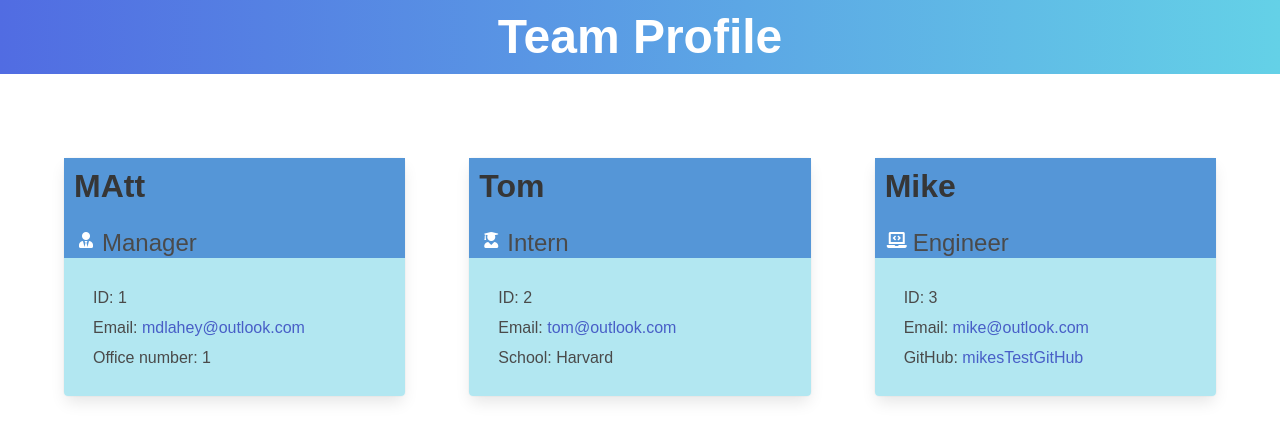
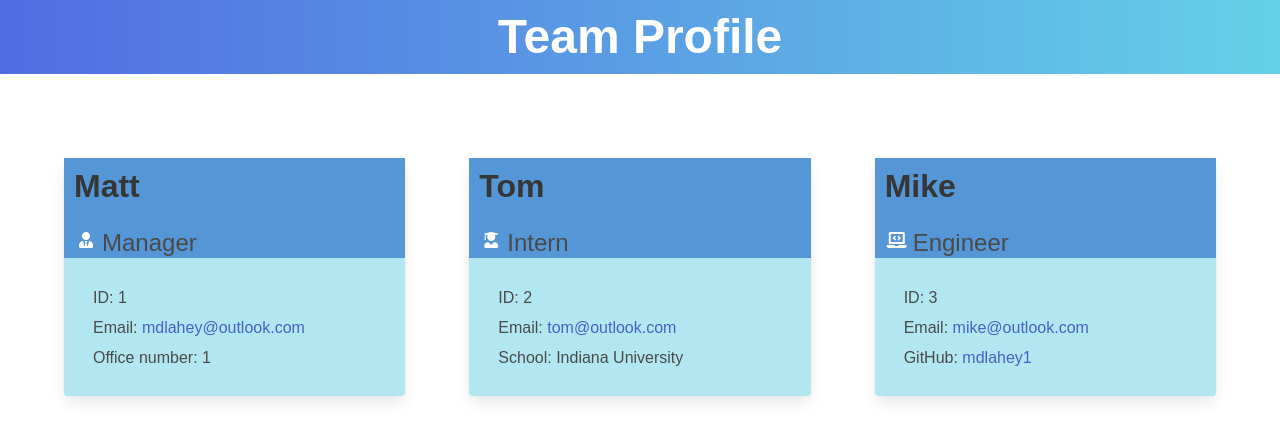
Before and after one commit to mdlahey1/TeamWebpageBuilder, a website: page dist/index.html in a window 1280 px wide. Drawn offline with nearby package versions, Linux system fonts and the light colour scheme; a small style sheet from the web is missing.

Commit message:
pushing sample html file from video submission

```diff
--- a/dist/index.html
+++ b/dist/index.html
@@ -23,7 +23,7 @@
       <div class='column is-two-thirds-tablet is-one-third-desktop'>
         <div class="card">
           <div class='media-content'>
-            <h1 class="title is-3">MAtt</h1>
+            <h1 class="title is-3">Matt</h1>
             <span class="icon-text">
                 <span class="icon">
                     <i class="fa fa-solid fa-user-tie"></i>
@@ -53,7 +53,7 @@
           <div class="card-content">
             <p>ID: 2</p>
             <p>Email: <a href="mailto:tom@outlook.com">tom@outlook.com</a></p>
-            <p>School: Harvard</p>
+            <p>School: Indiana University</p>
           </div>
         </div>
       </div>
@@ -72,7 +72,7 @@
           <div class="card-content">
             <p>ID: 3</p>
             <p>Email: <a href="mailto:mike@outlook.com">mike@outlook.com</a></p>
-            <p>GitHub: <a href="https://github.com/mikesTestGitHub" target="_blank">mikesTestGitHub</a></p>
+            <p>GitHub: <a href="https://github.com/mdlahey1" target="_blank">mdlahey1</a></p>
           </div>
         </div>
       </div>
```
